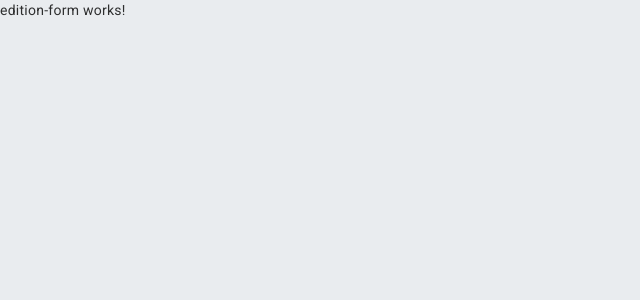
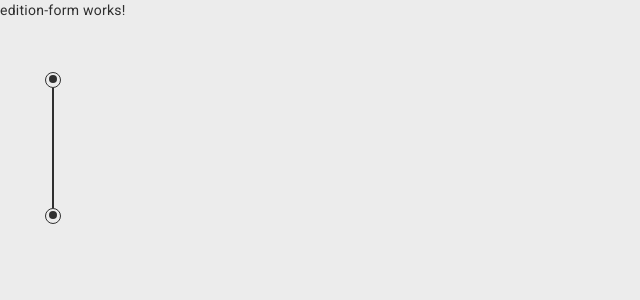
Before and after one commit to zila-s/bbst24, an Angular app: page / in a window 1280 px wide. Shown: the top 300 px of the page, without its empty margins (0-640 px from the left). Built offline with nearby package versions, Linux system fonts and the light colour scheme.

Commit message:
css training

```diff
--- a/src/app/admin/edition/edition-form/edition-form.component.css
+++ b/src/app/admin/edition/edition-form/edition-form.component.css
@@ -0,0 +1,22 @@
+.test {
+  width: 10px;
+  height: 10px;
+  display: flex;
+  justify-content: center;
+  padding: 2px;
+  border-radius: 50%;
+  border: 1px solid black;
+}
+
+.test-enfant {
+  background: black;
+  width: 8px;
+  height: 8px;
+  border-radius: 50%;
+}
+
+.test-line {
+  width: 2px;
+  height: 15vh;
+  background: black;
+}
--- a/src/app/admin/edition/edition-form/edition-form.component.html
+++ b/src/app/admin/edition/edition-form/edition-form.component.html
@@ -1 +1,20 @@
 <p>edition-form works!</p>
+<div
+  style="
+  width: 2%;
+    padding: 40px;
+    display: flex;
+    justify-content: center;
+    flex-direction: column;
+    align-content: center;
+    align-items: center;
+  "
+>
+  <div class="test">
+    <div class="test-enfant"></div>
+  </div>
+  <div class="test-line"></div>
+  <div class="test">
+    <div class="test-enfant"></div>
+  </div>
+</div>
--- a/src/app/admin/edition/edition-form/edition-form.component.ts
+++ b/src/app/admin/edition/edition-form/edition-form.component.ts
@@ -8,3 +8,5 @@ import { Component } from '@angular/core';
 export class EditionFormComponent {
 
 }
+
+//https://www.helloelva.com/
--- a/src/styles.css
+++ b/src/styles.css
@@ -1,6 +1,6 @@
 /* You can add global styles to this file, and also import other style files */
 :root{
-    --background-color:#e9ecef;
+    --background-color: #ececec;
 }
 
 body{
```
